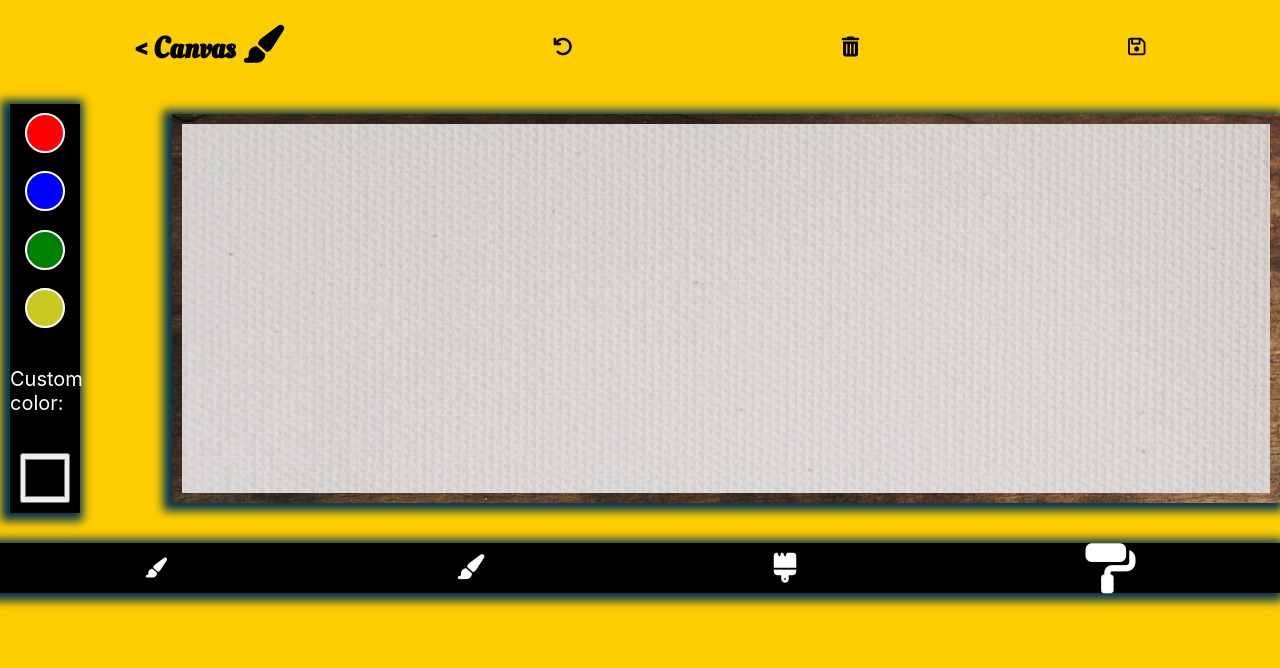
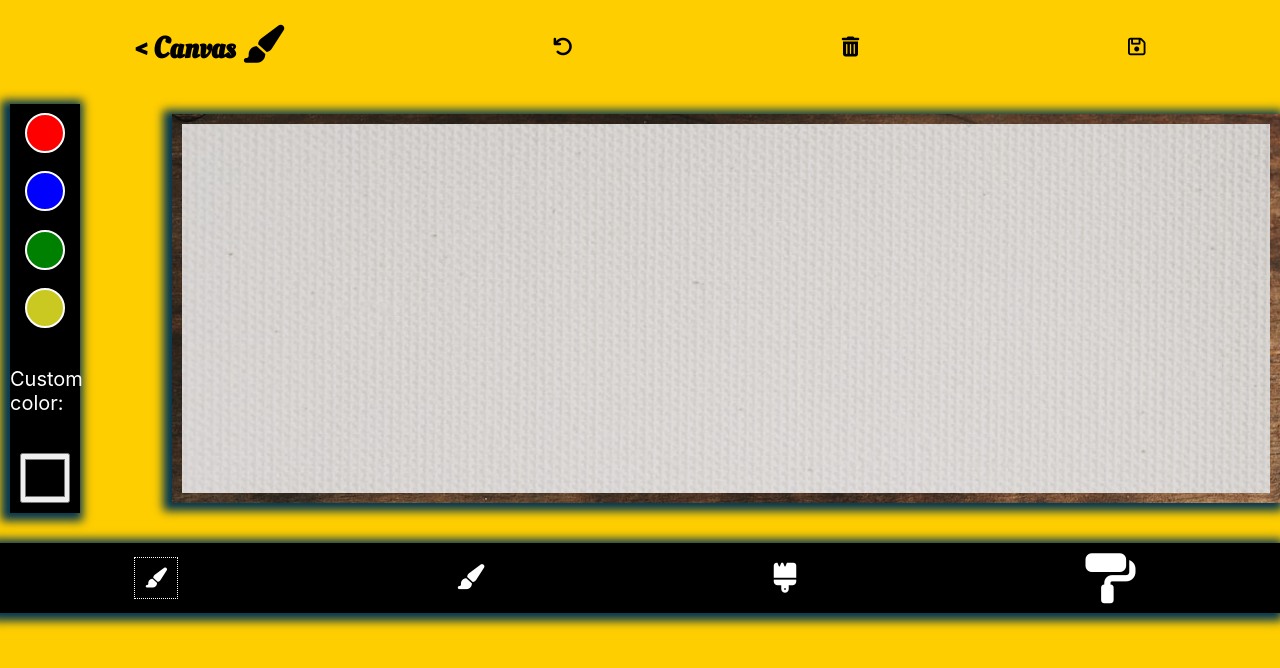
Before and after one commit to DavidVerghese/DrawingWithReact, a React (Create React App) app: page /canvas in a window 1280 px wide. Shown: the top 668 px of the page. Built offline with nearby package versions, Linux system fonts and the light colour scheme.

Commit message:
added outline to indicate current paintbrush type that has been selected

```diff
--- a/src/Components/Canvas/Canvas.jsx
+++ b/src/Components/Canvas/Canvas.jsx
@@ -10,6 +10,7 @@ function Canvas() {
     let color = 'gray';
     let title = 'untitled';
     let fileType = 'png';
+    let currentCursor = 0;
 
     const canvas = document.getElementById("canvas");
     const smallPaintbrush = document.querySelector('#small-paintbrush');
@@ -139,13 +140,19 @@ function clear_canvas() {
 
     const switchCursorType = (paintbrushKey) => {
       const paintbrushes = [smallPaintbrushCursor, mediumPaintbrushCursor, largePaintbrushCursor, paintrollerCursor];
-      paintbrushes.map((index, key) => key === paintbrushKey ? paintbrushes[key].style.display = 'flex' : paintbrushes[key].style.display = 'none')
+      const paintbrushIcons = [smallPaintbrush, mediumPaintbrush, largePaintbrush, paintroller];
+
+      paintbrushes.map((index, key) => key === paintbrushKey ? paintbrushes[key].style.display = 'flex' : paintbrushes[key].style.display = 'none');
+      paintbrushes.map((index, key) => key === paintbrushKey ? paintbrushIcons[key].style = 'outline: 1px dotted white' : paintbrushIcons[key].style = 'outline: 0px dotted white');
+      // paintbrushes.map((index)=>console.log(index.style.outline))
+
     };
 
-    smallPaintbrush.addEventListener("click", (e) => { width = 2; switchCursorType(0) });
-    mediumPaintbrush.addEventListener("click", (e) => { width = 15; switchCursorType(1) });
-    largePaintbrush.addEventListener("click", (e) => { width = 40; switchCursorType(2) });
-    paintroller.addEventListener("click", (e) => { width = 70; switchCursorType(3) });
+
+    smallPaintbrush.addEventListener("click", (e) => { width = 2; switchCursorType(0); currentCursor = 0 });
+    mediumPaintbrush.addEventListener("click", (e) => { width = 15; switchCursorType(1); currentCursor = 1 });
+    largePaintbrush.addEventListener("click", (e) => { width = 40; switchCursorType(2); currentCursor = 2 });
+    paintroller.addEventListener("click", (e) => { width = 70; switchCursorType(3); currentCursor = 3 });
 
     window.addEventListener('mousemove', cursor);
 
--- a/src/Components/Tools/Tools.css
+++ b/src/Components/Tools/Tools.css
@@ -1,14 +1,21 @@
 .tools .fa-paint-brush {
   font-size: 20px;
 }
+.tools #small-paintbrush {
+  outline: 1px dotted white;
+}
 .tools #medium-paintbrush {
   font-size: 25px;
+  padding: 10px;
 }
 .tools .fa-brush {
   font-size: 30px;
 }
 .tools .fa-paint-roller {
   font-size: 50px;
+}
+.tools i {
+  padding: 10px;
 }
 .tools {
   display: flex;
```
